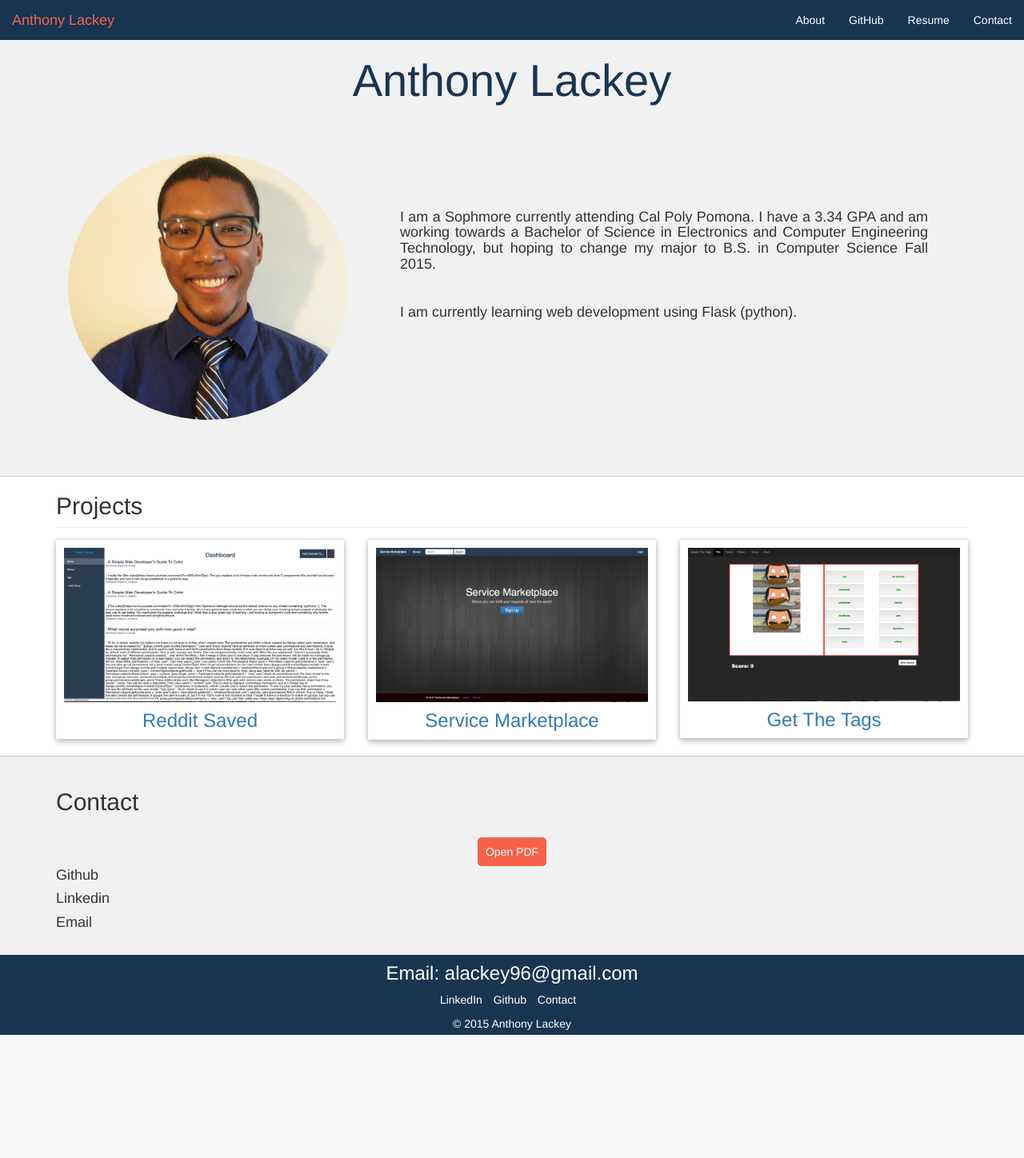
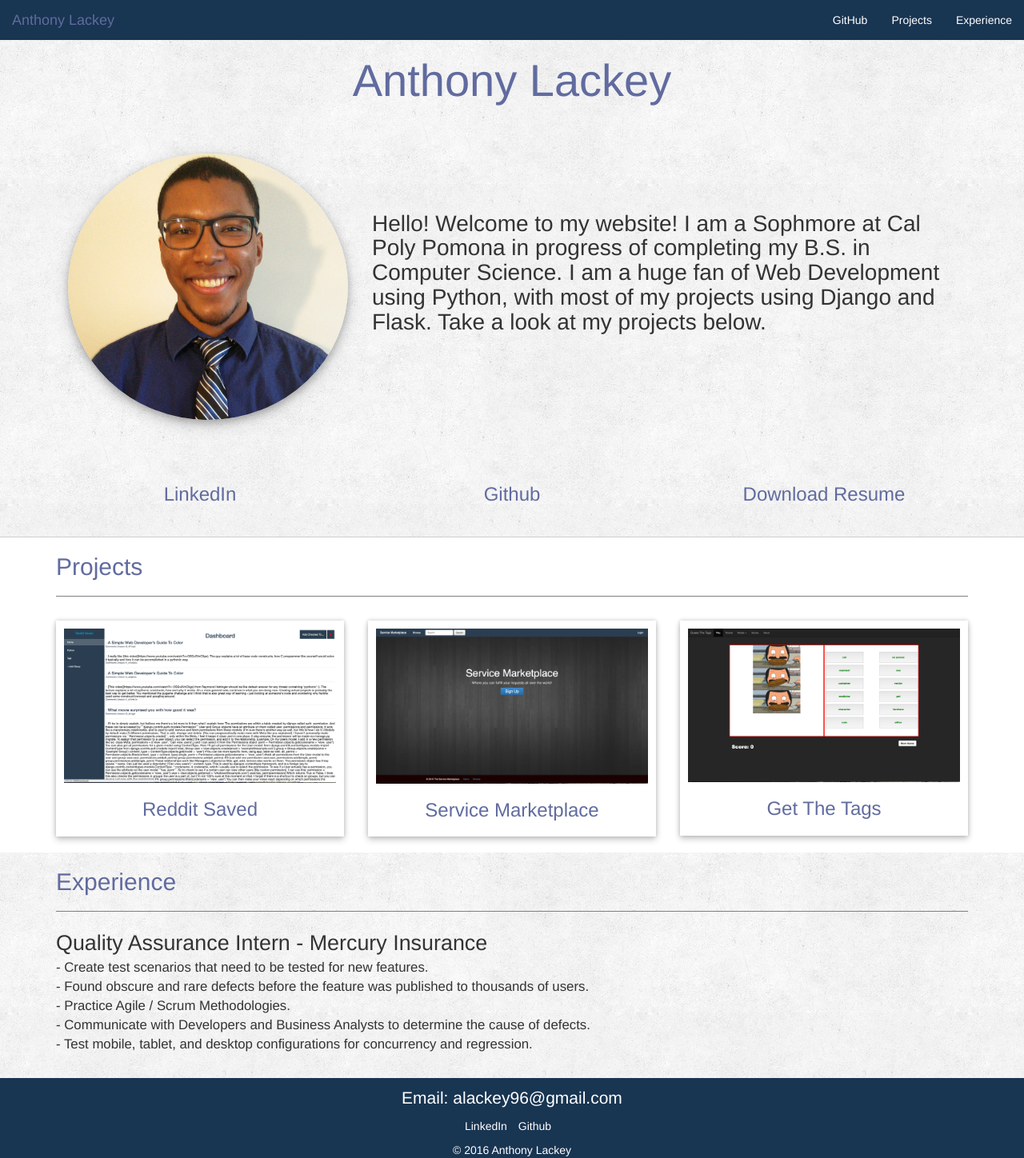
Before and after one commit to Alackey/Alackey.github.io, a Flask app: page / in a window 1280 px wide. Shown: the whole page at 80% size. Before the commit the page ends 1294 px from the top, so only its background shows below. Run offline with Flask 2, Linux system fonts and the light colour scheme; some libraries are stand-ins or nearby versions.

Commit message:
Add experience section

```diff
--- a/static/css/custom.css
+++ b/static/css/custom.css
@@ -1,10 +1,3 @@
-.name-me {
-	background-color: #F1F1F1;
-	border-bottom: 1px solid #CECECE;
-    margin-top: 30px;
-	padding: 20px;
-}
-
 .navbar-default .navbar-nav > li > a {
 	color: #fff;
 }
@@ -20,7 +13,7 @@
 }
 
 .nav.navbar-nav li a:hover {
-    color: #F6624A;
+    color: #616B9F;
 }
 
 .navbar-default .navbar-brand {
@@ -28,7 +21,7 @@
 }
 
 .navbar-default .navbar-brand:hover {
-    color: #F6624A;
+    color: #616B9F;
 }
 
 .navbar-default .navbar-toggle:hover, .navbar-default .navbar-toggle:focus {
@@ -40,6 +33,13 @@
 	color: #fff;
 }
 
+.name-me {
+	background-image: url("../img/subtle_grunge.png");
+	border-bottom: 1px solid #CECECE;
+    margin-top: 30px;
+	padding: 20px;
+}
+
 #intro {
 	margin-bottom: 50px;
 	margin-top: 50px;
@@ -47,19 +47,31 @@
 
 #intro img {
 	margin: 0 auto;
+	box-shadow: 0 4px 8px 0 rgba(0, 0, 0, 0.2), 0 6px 20px 0 rgba(0, 0, 0, 0.19);
 }
 
-#about {
-	padding: 60px 50px 60px 50px;
+hr {
+	border-color: gray;
 }
 
-.socialLinks{
-	text-align: center;
+h2, h3 {
+	color: #616B9F;
 }
 
-.socialLinks img {
-	height: 5%;
-	width: 5%;
+h1 {
+	font-size: 4em;
+	color: #616B9F;
+}
+
+#about h4 {
+	font-size: 2em;
+	margin-top: 10%;
+}
+
+.socialLinks {
+	text-align: center;
+	margin: 10px 0 10px 0;
+	text-align: center;
 }
 
 #projects {
@@ -80,33 +92,14 @@
 	margin-bottom: 10px;
 }
 
-.contact {
-	padding-top: 20px;
+.experience {
 	padding-bottom: 20px;
-	background-color: #F1F1F1;
-	border-top: 1px solid #CECECE;
+	background-image: url("../img/subtle_grunge.png");
+	font-size: 1.2em;
 }
 
-.download-container {
-	width: 100%;
-	height: 40px;
-	text-align: center;
-}
-
-.download-button {
-	position: relative;
-	border-radius: 5px;
-	background-color: #F6624A;
-	color: #fff;
-	width: 100px;
-	height: 40px;
-	padding: 10px;
-	top: 50%;
-}
-
-.col-sm-12 hr {
-	margin-bottom: 5px;
-	margin-top: 5px;
+.experience span {
+	font-size: 1.6em;
 }
 
 .footer {
@@ -136,15 +129,11 @@
 	margin-top: 10px;
 }
 
-h1 {
-	font-size: 4em;
-	color: #183552;
+.bottom li {
+	display: inline;
+	padding-right: 10px;
 }
 
-h3, .bottom  li {
-	display: inline;
+.email span {
+	font-size: 1.5em;
 }
-
-.bottom li {
-	padding-right: 10px;
-}
--- a/static/js/home.js
+++ b/static/js/home.js
@@ -0,0 +1,16 @@
+
+$(document).ready(function() {
+
+    /*
+        Waypoints
+    */
+    var wp_projects = new Waypoint({
+        element: document.getElementById('projects'),
+        handler: function(direction) {
+            $(".project").hide().fadeIn(2000);
+            this.destroy();
+        },
+        offset: 'bottom-in-view'
+    });
+
+});
--- a/templates/index.html
+++ b/templates/index.html
@@ -30,10 +30,9 @@
             <!-- Collect the nav links, forms, and other content for toggling -->
             <div class="collapse navbar-collapse" id="bs-example-navbar-collapse-1">
                 <ul class="nav navbar-nav navbar-right">
-                    <li><a data-scroll href="#about">About</a></li>
-                    <li><a data-scroll href="https://github.com/Alackey/">GitHub</a></li>
-                    <li><a data-scroll href="#resume">Resume</a></li>
-                    <li><a data-scroll href="#contact">Contact</a></li>
+                    <li><a href="https://github.com/Alackey/">GitHub</a></li>
+                    <li><a data-scroll href="#projects">Projects</a></li>
+                    <li><a data-scroll href="#experience">Experience</a></li>
                 </ul>
             </div><!-- /.navbar-collapse -->
         </div><!-- /.container-fluid -->
@@ -53,20 +52,29 @@
                     <img class="img-responsive img-circle" src="{{ url_for('static',filename='img/me.jpg') }}" width="400" height="400">
                 </div>
                 <div class="col-lg-8" id="about">
-                    <h4 class="text-justify">I am a Sophmore currently attending Cal Poly Pomona.
-                        I have a 3.34 GPA and am working towards a Bachelor of Science in
-                        Electronics and Computer Engineering Technology, but hoping to change my
-                        major to B.S. in Computer Science Fall 2015.</h4>
-                        <br>
-                        <h4>I am currently learning web development using Flask (python).</h4>
-                    </div>
+                    <h4>
+                        Hello! Welcome to my website! I am a Sophmore at Cal Poly
+                        Pomona in progress of completing my B.S. in Computer Science.
+                        I am a huge fan of Web Development using Python, with most
+                        of my projects using Django and Flask. Take a look at my
+                        projects below.
+                    </h4>
                 </div>
             </div>
-            <!-- <img src="{{ url_for('static',filename='img/meBracket.png') }}" class="img-responsive center-block" alt="Left Bracket">
-            <div class="socialLinks">
-            <a href="https://github.com/Alackey/"><img src="{{ url_for('static',filename='img/github.png') }}"></img></a>
-            <a href="https://www.linkedin.com/in/alackey"><img src="{{ url_for('static',filename='img/linkedin.png') }}"></img></a>
-        </div> -->
+        </div>
+        <div class="container">
+            <div class="row">
+                <div class="col-lg-4 socialLinks">
+                    <a href="https://www.linkedin.com/in/alackey"><h3>LinkedIn</h3></a>
+                </div>
+                <div class="col-lg-4 socialLinks">
+                    <a href="https://github.com/Alackey/"><h3>Github</h3></a>
+                </div>
+                <div class="col-lg-4 socialLinks">
+                    <a href="{{ url_for('static',filename='files/techResume.pdf') }}"><h3>Download Resume</h3></a>
+                </div>
+            </div>
+        </div>
     </div>
 
     <a id="projects"></a>
@@ -107,37 +115,44 @@
         </div>
     </div>
 
-    <a id="contact"></a>
-    <div class="contact">
+    <a id="experience"></a>
+    <div class="experience">
         <div class="container">
+            <h2>Experience</h2>
+            <hr>
             <div class="row">
-                <div class="col-sm-12">
-                    <h2>Contact</h2>
-                    <hr>
-                    <div class="download-container">
-                        <a class="download-button" href="{{ url_for('static',filename='files/techResume.pdf') }}">Open PDF</a>
-                    </div>
-                    <h4>Github</h4>
-                    <h4>Linkedin</h4>
-                    <h4>Email</h4>
+                <div class="col-lg-12 job">
+
+                    <span>Quality Assurance Intern - Mercury Insurance</span>
+                    <p>
+                    - Create test scenarios that need to be tested for new features.
+                    <br>
+                    - Found obscure and rare defects before the feature was published to thousands of users.
+                    <br>
+                    - Practice Agile / Scrum Methodologies.
+                    <br>
+                    - Communicate with Developers and Business Analysts to determine the cause of defects.
+                    <br>
+                    - Test mobile, tablet, and desktop configurations for concurrency and regression.
+                    </p>
                 </div>
             </div>
         </div>
     </div>
 
-    <a id="contact"></a>
+
+    <a id="footer"></a>
     <div class="footer">
         <div class="container">
             <ul class="email">
-                <h3>Email: </h3>
-                <h3><a href="#about">alackey96@gmail.com</a></h3>
+                <span>Email: </span>
+                <span><a href="#about">alackey96@gmail.com</a></span>
             </ul>
             <ul class="bottom">
                 <li><a href="https://www.linkedin.com/in/alackey">LinkedIn</a></li>
                 <li><a href="https://github.com/Alackey/">Github</a></li>
-                <li><a href="#about">Contact</a></li>
             </ul>
-            <p>&copy 2015 Anthony Lackey</p>
+            <p>&copy 2016 Anthony Lackey</p>
         </div>
     </div>
 
@@ -146,7 +161,9 @@
     <!-- jQuery (necessary for Bootstrap's JavaScript plugins)-->
     <script src="https://cdnjs.cloudflare.com/ajax/libs/jquery/1.12.3/jquery.min.js"></script>
     <!--Include all compiled plugins (below), or include individual files as needed-->
+
     <script src="{{ url_for('static',filename='js/bootstrap.min.js') }}"></script>
+    <script src="{{ url_for('static',filename='js/jquery.waypoints.min.js') }}"></script>
     <script src="{{ url_for('static',filename='js/home.js') }}"></script>
     <script src="{{ url_for('static',filename='js/smooth-scroll.min.js') }}"></script>
     <script>
```
Also changed, not shown: static/img/github.png (deleted), static/img/linkedin.png (deleted), static/img/meBracket.png (deleted), static/img/subtle_grunge.png (added), static/js/jquery.waypoints.min.js (added), 1 other file.
